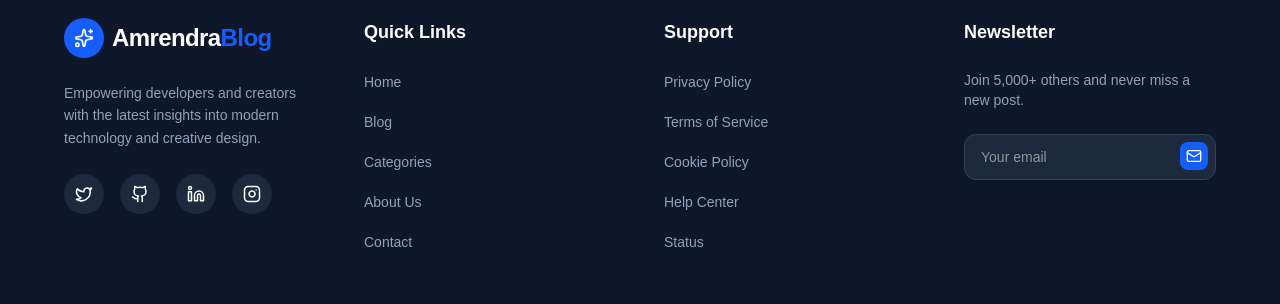
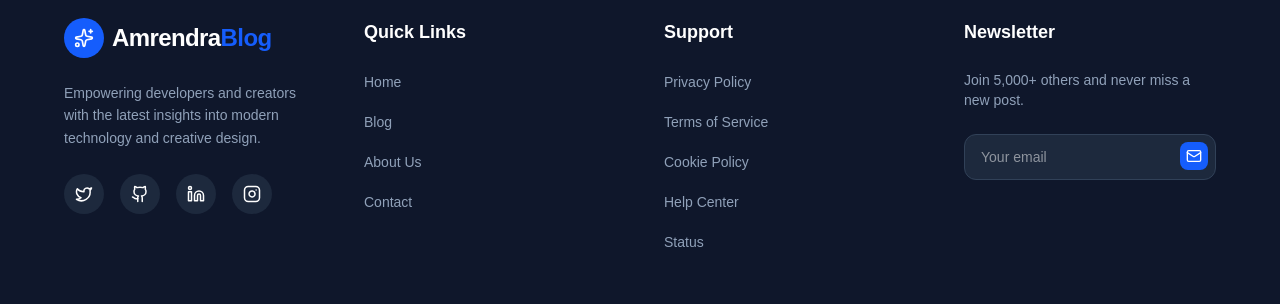
Before and after one commit to AmrendraCodes/AmrendraBlog, a Next.js app in the folder my-website/: page / in a window 1280 px wide. Shown: the part 2391-2695 px from the top of the page. Built offline with nearby package versions, Linux system fonts and the light colour scheme.

Commit message:
file commited

```diff
--- a/my-website/src/app/page.js
+++ b/my-website/src/app/page.js
@@ -3,8 +3,6 @@ import { ArrowRight, Sparkles, TrendingUp, Clock, Calendar, Mail, Zap } from "lu
 import BlogCard from "../components/BlogCard";
 
 // Sample Data
-const categories = ["Technology", "Design", "Productivity", "AI", "Startup", "Marketing", "Development"];
-
 const posts = [
   {
     title: "The Future of Web Development: What to Expect in 2026",
--- a/my-website/src/components/Footer.js
+++ b/my-website/src/components/Footer.js
@@ -39,7 +39,7 @@ export default function Footer() {
           <div>
             <h4 className="text-lg font-bold mb-6">Quick Links</h4>
             <ul className="space-y-4">
-              {["Home", "Blog", "Categories", "About Us", "Contact"].map((item) => (
+              {["Home", "Blog", "About Us", "Contact"].map((item) => (
                 <li key={item}>
                   <Link href="#" className="text-slate-400 hover:text-white transition-colors text-sm font-medium">
                     {item}
--- a/my-website/src/components/Header.js
+++ b/my-website/src/components/Header.js
@@ -7,7 +7,6 @@ import { Search, Menu, X, ArrowRight, Sparkles } from "lucide-react";
 const navLinks = [
   { name: "Home", href: "/" },
   { name: "Blog", href: "/blog" },
-  { name: "Categories", href: "#" },
   { name: "About", href: "/about" },
   { name: "Contact", href: "/contact" },
 ];
```
